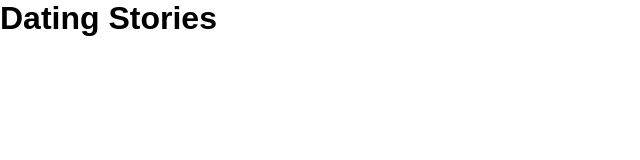
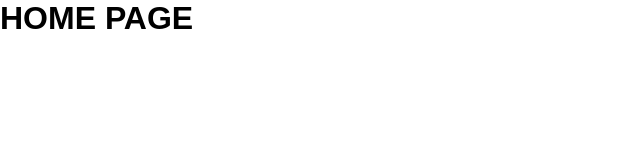
Before and after one commit to marcusviniciusmo/Dating-Stories, a React (Vite) app in the folder frontend/: page / in a window 1280 px wide. Before the commit this address had no page. Shown: the top 160 px of the page, without its empty margins (0-640 px from the left). Built offline with nearby package versions, Linux system fonts and the light colour scheme.

Commit message:
Home page created

```diff
--- a/frontend/src/App.tsx
+++ b/frontend/src/App.tsx
@@ -6,7 +6,6 @@ export function App() {
   return (
     <>
       <BrowserRouter>
-        <h1>Dating Stories</h1>
         <Router />
       </BrowserRouter>
 
--- /dev/null
+++ b/frontend/src/pages/Home/index.tsx
@@ -0,0 +1,3 @@
+export function Home() {
+  return <h1>HOME PAGE</h1>;
+}
--- a/frontend/src/routes/Router.tsx
+++ b/frontend/src/routes/Router.tsx
@@ -1,5 +1,10 @@
-import { Routes } from 'react-router-dom';
+import { Routes, Route } from 'react-router-dom';
+import { Home } from '../pages/Home';
 
 export function Router() {
-  return <Routes />;
+  return (
+    <Routes>
+      <Route path="/" element={<Home />} />
+    </Routes>
+  );
 }
```
